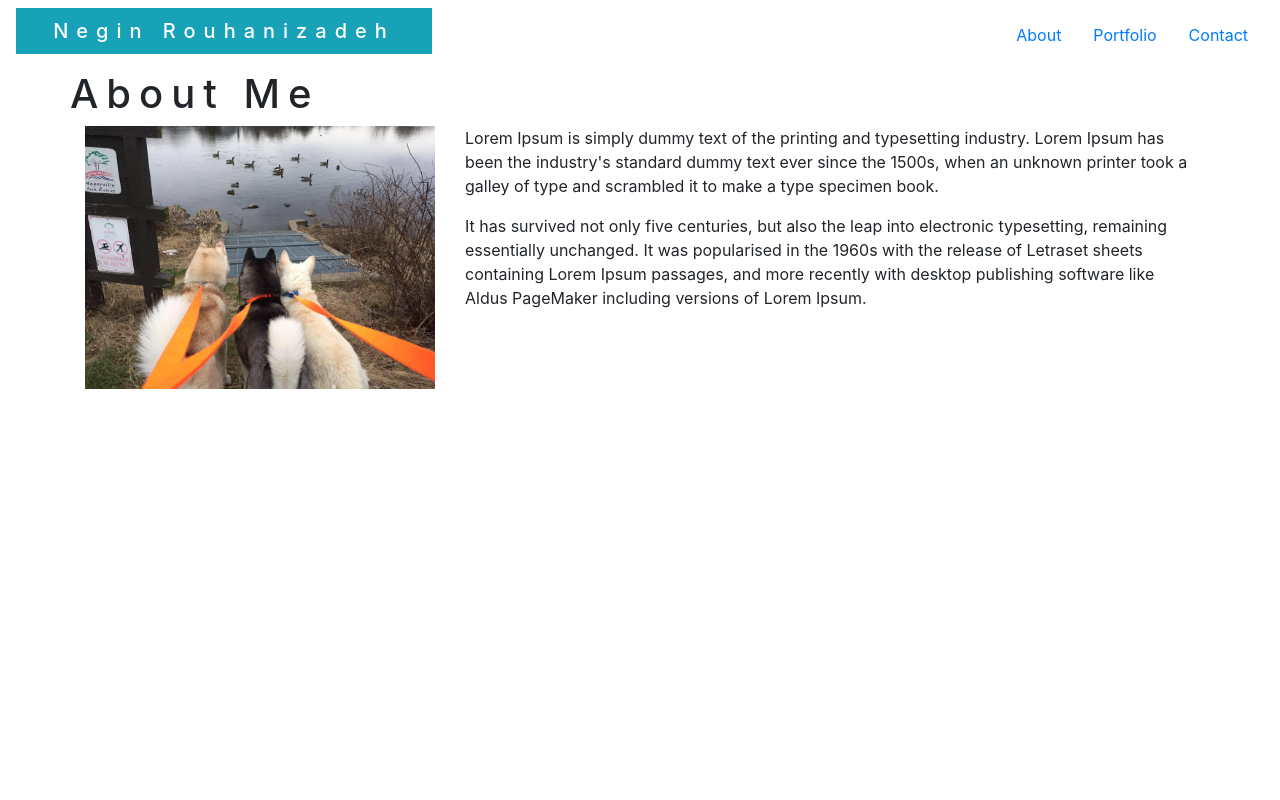
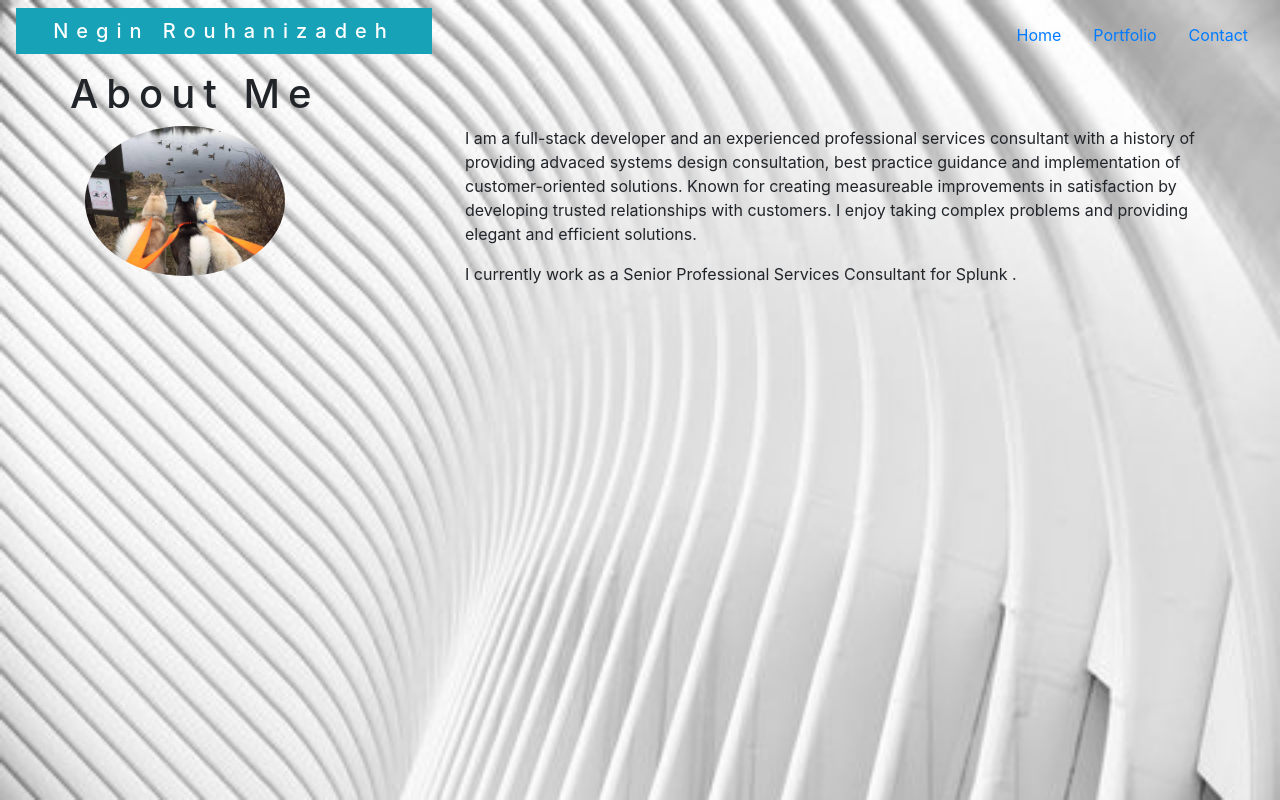
Before and after one commit to nrouhanizdeh/Portfolio, a plain HTML site: page about.html in a window 1280 px wide. Drawn offline with nearby package versions, Linux system fonts and the light colour scheme; a web font is replaced by a local one.

Commit message:
added text and images

```diff
--- a/about.html
+++ b/about.html
@@ -12,20 +12,22 @@
   <link rel="stylesheet" href="./assets/css/style.css">
   <!-- <link rel="shortcut icon" href="./assets/images/favicon.ico"> -->
   <link href="https://fonts.googleapis.com/css2?family=Kristi&family=Raleway&display=swap" rel="stylesheet">
-  <link rel="stylesheet" href="https://cdnjs.cloudflare.com/ajax/libs/animate.css/4.0.0/animate.min.css"/>
+
   <script src="https://cdnjs.cloudflare.com/ajax/libs/jquery/3.2.1/jquery.min.js"></script>
 </head>
 
 <!-- <body style="background-image: url('./assets/images/pexels-ylanite-koppens-1906440.jpg');"> -->
 <body>
-  <div  >
+    <div class="view" style="background-image: url('./assets/images/rsz_pexels-gdtography-911738.jpg'); background-repeat: no-repeat; background-size: cover; background-position: center center;">
+
+  <div >
   <div class="ml-sm-6">
     <nav class="navbar navbar-light bg-light">
         <h1 class="navbar-brand col-md-4 col-sm-12 navbar-text text-center text-white bg-info" id="myname">Negin Rouhanizadeh</h1>
         <div>
             <ul class="nav">
                 <li class="nav-item">
-                  <a class="nav-link" href="index.html">About</a>
+                  <a class="nav-link" href="index.html">Home</a>
                 </li>
                 <li class="nav-item">
                   <a class="nav-link" href="portfolio.html">Portfolio</a>
@@ -42,13 +44,14 @@
       </div>
       <div class="row">
         <div class="col-md-4">
-          <img src="./assets/images/theboys.jpg" class="img-fluid" alt="Negin Rouhanizadeh" />
+            <img src="./assets/images/theboys.jpg" alt="Negin Rouhanizadeh" id="about-img" style="width:200px">
         </div>
 
         <div class="col-md-8">
-          <p>Lorem Ipsum is simply dummy text of the printing and typesetting industry. Lorem Ipsum has been the industry's standard dummy text ever since the 1500s, when an unknown printer took a galley of type and scrambled it to make a type specimen book.
+
+          <p>I am a full-stack developer and an experienced professional services consultant with a history of providing advaced systems design consultation, best practice guidance and implementation of customer-oriented solutions. Known for creating measureable improvements in satisfaction by developing trusted relationships with customers. I enjoy taking complex problems and providing elegant and efficient solutions.
           </p>
-          <p>It has survived not only five centuries, but also the leap into electronic typesetting, remaining essentially unchanged. It was popularised in the 1960s with the release of Letraset sheets containing Lorem Ipsum passages, and more recently with desktop publishing software like Aldus PageMaker including versions of Lorem Ipsum.
+          <p>I currently work as a Senior Professional Services Consultant for Splunk .
           </p>
         </div>
       </div>
--- a/assets/css/style.css
+++ b/assets/css/style.css
@@ -54,3 +54,7 @@ h5 {
 .container {
     max-width: 700px;
 } */
+
+#about-img {
+    border-radius: 50%;
+  }
```
Also changed, not shown: contact.html (+17 -0 lines), index.html (+8 -6 lines), assets/images/pexels-nate-1036657.jpg (added), assets/images/rsz_pexels-gdtography-911738.jpg (added), 1 other file.
